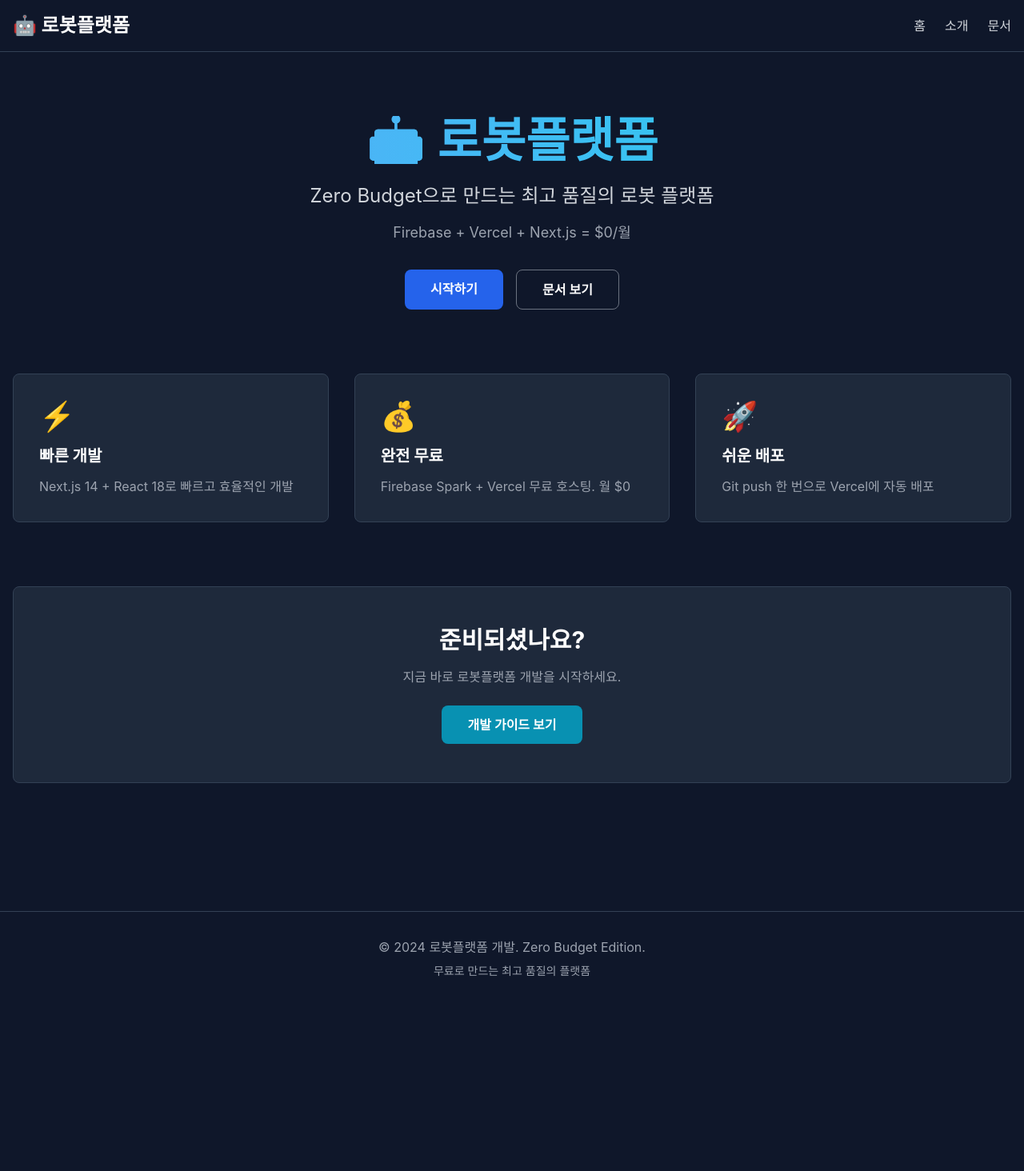
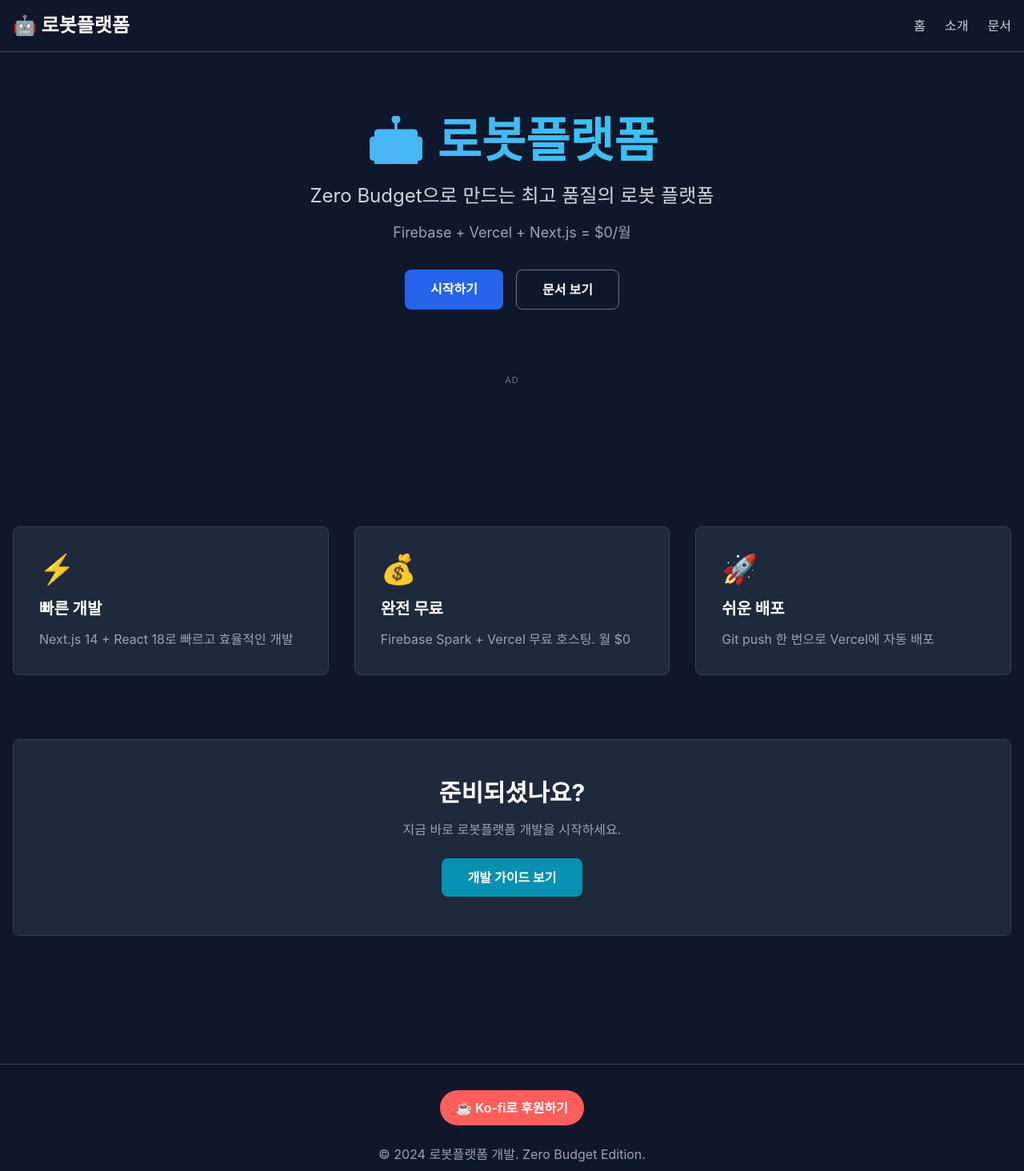
Before and after one commit to nyuwave1-pixel/robot-platform, a Next.js app: page / in a window 1280 px wide. Shown: the top 1464 px of the page at 80% size. Before the commit the page ends 1256 px from the top, so only its background shows below. Built offline with nearby package versions, Linux system fonts and the light colour scheme.

Commit message:
feat: add Ko-fi support button + AdSense monetization (lazy-loaded)

```diff
--- a/src/app/layout.tsx
+++ b/src/app/layout.tsx
@@ -1,6 +1,7 @@
 import type { Metadata } from "next";
 import Header from "@/components/Header";
 import Footer from "@/components/Footer";
+import AdSenseLoader from "@/components/AdSenseLoader";
 import "./globals.css";
 
 export const metadata: Metadata = {
@@ -17,6 +18,7 @@
   return (
     <html lang="ko">
       <body className="bg-slate-900 text-white">
+        <AdSenseLoader />
         <Header />
         <main className="min-h-screen">{children}</main>
         <Footer />
--- a/src/app/page.tsx
+++ b/src/app/page.tsx
@@ -1,4 +1,5 @@
 import Link from "next/link";
+import AdSlot from "@/components/AdSlot";
 
 export default function Home() {
   return (
@@ -28,6 +29,8 @@
           </Link>
         </div>
       </section>
+
+      <AdSlot variant="banner" className="mb-20" />
 
       <section className="grid md:grid-cols-3 gap-8 mb-20">
         <div className="bg-slate-800 p-8 rounded-lg border border-slate-700">
--- /dev/null
+++ b/src/components/AdSenseLoader.tsx
@@ -0,0 +1,31 @@
+"use client";
+
+import { useEffect } from "react";
+import { ADSENSE_CLIENT, ADSENSE_ENABLED } from "@/lib/monetization";
+
+export default function AdSenseLoader() {
+  useEffect(() => {
+    if (!ADSENSE_ENABLED) return;
+    if (document.querySelector('script[src*="adsbygoogle.js"]')) return;
+
+    let loaded = false;
+    const load = () => {
+      if (loaded) return;
+      loaded = true;
+      const s = document.createElement("script");
+      s.src = `https://pagead2.googlesyndication.com/pagead/js/adsbygoogle.js?client=${ADSENSE_CLIENT}`;
+      s.async = true;
+      s.crossOrigin = "anonymous";
+      document.head.appendChild(s);
+      cleanup();
+    };
+
+    const events: (keyof WindowEventMap)[] = ["scroll", "pointermove", "pointerdown", "keydown", "touchstart"];
+    const cleanup = () => events.forEach((e) => window.removeEventListener(e, load));
+    events.forEach((e) => window.addEventListener(e, load, { once: true, passive: true }));
+
+    return cleanup;
+  }, []);
+
+  return null;
+}
--- /dev/null
+++ b/src/components/AdSlot.tsx
@@ -0,0 +1,54 @@
+"use client";
+
+import { useEffect, useRef } from "react";
+import { ADSENSE_CLIENT, ADSENSE_ENABLED } from "@/lib/monetization";
+
+declare global {
+  interface Window {
+    adsbygoogle?: unknown[];
+  }
+}
+
+type AdVariant = "banner" | "in-feed" | "sidebar";
+
+const VARIANT_STYLES: Record<AdVariant, React.CSSProperties> = {
+  banner: { display: "block", minHeight: 90 },
+  "in-feed": { display: "block", minHeight: 100 },
+  sidebar: { display: "block", minHeight: 250 },
+};
+
+interface AdSlotProps {
+  slot?: string;
+  variant?: AdVariant;
+  className?: string;
+}
+
+export default function AdSlot({ slot, variant = "banner", className = "" }: AdSlotProps) {
+  const pushed = useRef(false);
+
+  useEffect(() => {
+    if (!ADSENSE_ENABLED || pushed.current) return;
+    pushed.current = true;
+    try {
+      (window.adsbygoogle = window.adsbygoogle || []).push({});
+    } catch {
+      // AdBlock 등으로 스크립트가 없을 때 무시
+    }
+  }, []);
+
+  if (!ADSENSE_ENABLED) return null;
+
+  return (
+    <div className={`overflow-hidden ${className}`} aria-label="Advertisement">
+      <span className="block text-center text-[11px] uppercase tracking-widest text-zinc-500 mb-1">Ad</span>
+      <ins
+        className="adsbygoogle"
+        style={VARIANT_STYLES[variant]}
+        data-ad-client={ADSENSE_CLIENT}
+        {...(slot ? { "data-ad-slot": slot } : {})}
+        data-ad-format="auto"
+        data-full-width-responsive="true"
+      />
+    </div>
+  );
+}
--- a/src/components/Footer.tsx
+++ b/src/components/Footer.tsx
@@ -1,7 +1,17 @@
+import { KOFI_URL } from "@/lib/monetization";
+
 export default function Footer() {
   return (
     <footer className="bg-slate-900 border-t border-slate-700 mt-20">
       <div className="container mx-auto px-4 py-8 text-center text-gray-400">
+        <a
+          href={KOFI_URL}
+          target="_blank"
+          rel="noopener noreferrer"
+          className="inline-flex items-center gap-2 bg-[#FF5E5B] hover:bg-[#ff4744] text-white font-semibold px-5 py-2.5 rounded-full transition mb-6"
+        >
+          ☕ Ko-fi로 후원하기
+        </a>
         <p>© 2024 로봇플랫폼 개발. Zero Budget Edition.</p>
         <p className="text-sm mt-2">무료로 만드는 최고 품질의 플랫폼</p>
       </div>
```
